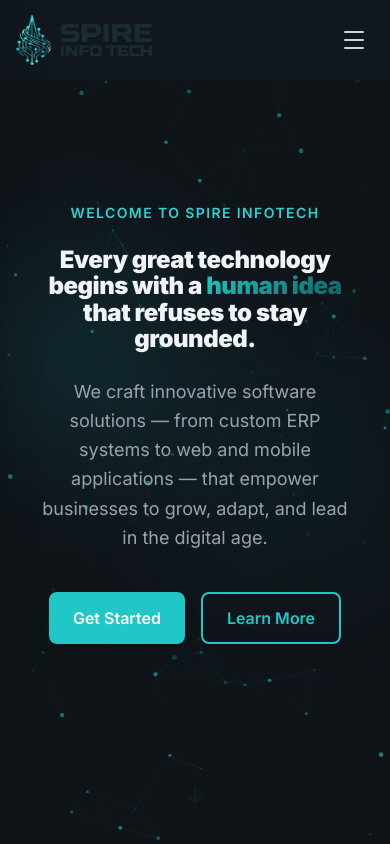
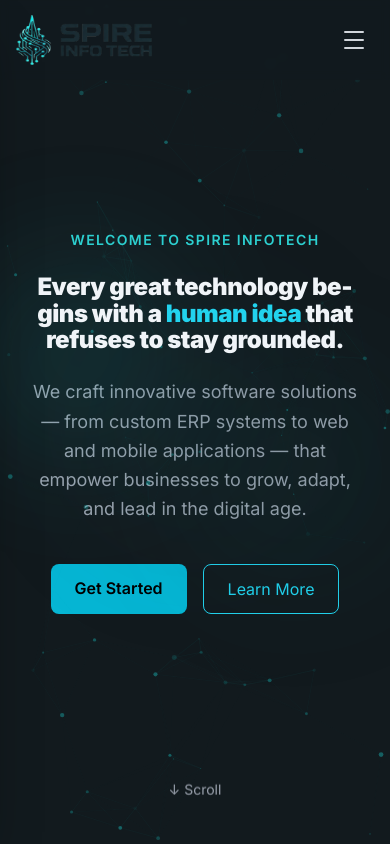
Before and after one commit to AbhiZoe/spire-infotech-website, a Next.js app: page / in a window 390 px wide. Shown: the top 844 px of the page. Built offline with nearby package versions, Linux system fonts and the light colour scheme.

Commit message:
Added cinematic hero animation with particle dissolve effect

```diff
--- a/package.json
+++ b/package.json
@@ -22,7 +22,7 @@
   "homepage": "https://github.com/AbhiZoe/spire-infotech-website#readme",
   "dependencies": {
     "framer-motion": "^12.35.0",
-    "gsap": "^3.12.7",
+    "gsap": "^3.14.2",
     "next": "^15.5.12",
     "nodemailer": "^8.0.1",
     "react": "^18.3.1",
--- a/src/components/HeroSection.tsx
+++ b/src/components/HeroSection.tsx
@@ -1,3 +1,5 @@
+"use client";
+
 import React, { useEffect, useRef } from "react";
 import { motion } from "framer-motion";
 import { gsap } from "gsap";
@@ -9,24 +11,18 @@ gsap.registerPlugin(ScrollTrigger);
 const ORBS = [
   {
     className:
-      "absolute top-1/4 -left-16 w-72 h-72 rounded-full opacity-20 animate-morph-blob blur-3xl",
+      "absolute top-1/4 -left-16 w-72 h-72 rounded-full opacity-20 blur-3xl",
     style: { background: "radial-gradient(circle, #1fc7c7 0%, transparent 70%)" },
   },
   {
     className:
-      "absolute bottom-1/4 -right-16 w-80 h-80 rounded-full opacity-15 animate-morph-blob blur-3xl",
-    style: {
-      background: "radial-gradient(circle, #0e6262 0%, transparent 70%)",
-      animationDelay: "-4s",
-    },
+      "absolute bottom-1/4 -right-16 w-80 h-80 rounded-full opacity-15 blur-3xl",
+    style: { background: "radial-gradient(circle, #0e6262 0%, transparent 70%)" },
   },
   {
     className:
-      "absolute top-1/2 left-1/2 -translate-x-1/2 -translate-y-1/2 w-96 h-96 rounded-full opacity-10 animate-morph-blob blur-3xl",
-    style: {
-      background: "radial-gradient(circle, #2c535e 0%, transparent 70%)",
-      animationDelay: "-2s",
-    },
+      "absolute top-1/2 left-1/2 -translate-x-1/2 -translate-y-1/2 w-96 h-96 rounded-full opacity-10 blur-3xl",
+    style: { background: "radial-gradient(circle, #2c535e 0%, transparent 70%)" },
   },
 ];
 
@@ -38,121 +34,165 @@ const containerVariants = {
 };
 
 const fadeUp = {
-  hidden: { opacity: 0, y: 30, filter: "blur(8px)" },
+  hidden: { opacity: 0, y: 40 },
   visible: {
     opacity: 1,
     y: 0,
-    filter: "blur(0px)",
-    transition: { duration: 0.7, ease: [0.16, 1, 0.3, 1] as const },
+    transition: { duration: 0.8, ease: [0.16, 1, 0.3, 1] as const },
   },
 };
 
 const HeroSection: React.FC = () => {
   const sectionRef = useRef<HTMLElement>(null);
   const headlineRef = useRef<HTMLHeadingElement>(null);
-  const contentRef = useRef<HTMLDivElement>(null);
+  const bgRef = useRef<HTMLDivElement>(null);
+  const particlesRef = useRef<HTMLDivElement>(null);
 
   useEffect(() => {
     const ctx = gsap.context(() => {
-      // Zoom animation: font-size 4rem → 20vw as user scrolls down
-      if (headlineRef.current) {
-        gsap.to(headlineRef.current, {
-          fontSize: "20vw",
-          ease: "none",
+      const tl = gsap.timeline({
         scrollTrigger: {
           trigger: sectionRef.current,
           start: "top top",
-            end: "bottom top",
+          end: "+=3400",
           scrub: 1,
+          pin: true,
+          anticipatePin: 1,
         },
       });
-      }
 
-      // Fade out the whole content block on scroll
-      if (contentRef.current) {
-        gsap.to(contentRef.current, {
+      // Step 1: cinematic zoom
+      tl.to(headlineRef.current, {
+        scale: 14,
+        transformOrigin: "center center",
+        ease: "none",
+      });
+
+      // Step 2: dissolve into particles
+      tl.to(
+        headlineRef.current,
+        {
           opacity: 0,
-          y: -40,
+          filter: "blur(12px)",
+          ease: "power2.out",
+        },
+        "-=0.2"
+      );
+
+      // Step 3: particle expansion (illusion of text dissolving)
+      tl.to(
+        particlesRef.current,
+        {
+          scale: 1.4,
+          opacity: 1,
           ease: "none",
-          scrollTrigger: {
-            trigger: sectionRef.current,
-            start: "20% top",
-            end: "70% top",
-            scrub: 1,
         },
-        });
-      }
+        "-=0.3"
+      );
+
+      // Step 4: background depth
+      tl.to(
+        bgRef.current,
+        {
+          scale: 0.8,
+          opacity: 0.3,
+          ease: "none",
+        },
+        0
+      );
+
+      // Step 5: reveal next section
+      tl.to(
+        "#about",
+        {
+          opacity: 1,
+          y: 0,
+          ease: "none",
+        },
+        "-=0.2"
+      );
     }, sectionRef);
 
     return () => ctx.revert();
   }, []);
 
   return (
-    <section ref={sectionRef} id="home" className="hero-section">
+    <section
+      ref={sectionRef}
+      id="home"
+      className="relative h-screen overflow-hidden flex items-center justify-center text-center"
+      style={{ perspective: "1600px" }}
+    >
       {/* Particle background */}
-      <div className="hero-background" aria-hidden="true">
+      <div
+        ref={particlesRef}
+        className="absolute inset-0 -z-10 hero-background opacity-70"
+      >
         <ParticleCanvas />
       </div>
 
-      {/* Floating orbs */}
+      {/* Floating gradient orbs */}
       {ORBS.map((orb, i) => (
-        <div key={i} className={orb.className} style={orb.style} aria-hidden="true" />
+        <div key={i} className={orb.className} style={orb.style} />
       ))}
 
       {/* Hero content */}
-      <div ref={contentRef} className="hero-content">
       <motion.div
         variants={containerVariants}
         initial="hidden"
         animate="visible"
+        className="max-w-6xl px-6"
       >
-          {/* Subtitle badge */}
         <motion.p
           variants={fadeUp}
-            className="inline-block text-primary-400 font-semibold text-sm uppercase tracking-widest mb-6"
+          className="text-primary-400 font-semibold text-sm uppercase tracking-widest mb-6"
         >
           Welcome to Spire Infotech
         </motion.p>
 
-          {/* Main headline – GSAP will animate font-size on scroll */}
         <motion.h1
           ref={headlineRef}
           variants={fadeUp}
-            className="hero-headline"
+          className="hero-headline font-bold leading-tight text-white text-[clamp(3rem,8vw,6rem)]"
+          style={{ transformStyle: "preserve-3d" }}
         >
           Every great technology begins with a{" "}
-            <span className="text-gradient">human idea</span> that refuses to
-            stay grounded.
+          <span className="text-cyan-400">human idea</span> that refuses to stay
+          grounded.
         </motion.h1>
 
-          {/* Description */}
         <motion.p
           variants={fadeUp}
           className="mt-6 text-gray-400 text-lg max-w-2xl mx-auto leading-relaxed"
         >
           We craft innovative software solutions — from custom ERP systems to
-            web and mobile applications — that empower businesses to grow,
-            adapt, and lead in the digital age.
+          web and mobile applications — that empower businesses to grow, adapt,
+          and lead in the digital age.
         </motion.p>
 
-          {/* CTA buttons */}
         <motion.div
           variants={fadeUp}
-            className="mt-10 flex flex-wrap gap-4 justify-center"
+          className="mt-10 flex gap-4 justify-center flex-wrap"
         >
-            <a href="#contact" className="btn-primary">
+          <a
+            href="#contact"
+            className="px-6 py-3 rounded-lg bg-cyan-500 hover:bg-cyan-400 text-black font-semibold transition"
+          >
             Get Started
           </a>
-            <a href="#about" className="btn-secondary">
+
+          <a
+            href="#about"
+            className="px-6 py-3 rounded-lg border border-cyan-400 text-cyan-400 hover:bg-cyan-400 hover:text-black transition"
+          >
             Learn More
           </a>
         </motion.div>
       </motion.div>
-      </div>
 
       {/* Scroll indicator */}
-      <div className="scroll-indicator" aria-hidden="true">
-        <span className="scroll-arrow">&#8595;</span>
+      <div className="absolute bottom-10 text-gray-400 text-sm animate-bounce">
+        ↓ Scroll
       </div>
     </section>
   );
--- a/src/styles/globals.css
+++ b/src/styles/globals.css
@@ -605,3 +605,47 @@ body {
     animation: none;
   }
 }
+/* Reveal next section after hero zoom */
+#about {
+  opacity: 0;
+  transform: translateY(80px);
+}
+
+/* Keep headline sharp during zoom */
+.mask-wrapper {
+  position: relative;
+}
+
+.mask-text {
+  color: transparent;
+  background: linear-gradient(#ffffff, #ffffff);
+  background-clip: text;
+  -webkit-background-clip: text;
+}
+
+
+/* ===================== HERO PARTICLE DISSOLVE ===================== */
+
+.hero-headline {
+  word-break: keep-all;
+  text-wrap: balance;
+  text-rendering: geometricPrecision;
+  backface-visibility: hidden;
+  will-change: transform, filter, opacity;
+}
+
+.hero-background {
+  will-change: transform, opacity;
+  transform: translateZ(0);
+}
+
+.mask-wrapper {
+  position: relative;
+}
+
+.mask-text {
+  color: transparent;
+  background: linear-gradient(#ffffff, #ffffff);
+  background-clip: text;
+  -webkit-background-clip: text;
+}
```
Also changed, not shown: 1 other file (tests, documents, lock files or other folders). Lines whose indentation alone changed are shown as unchanged.
